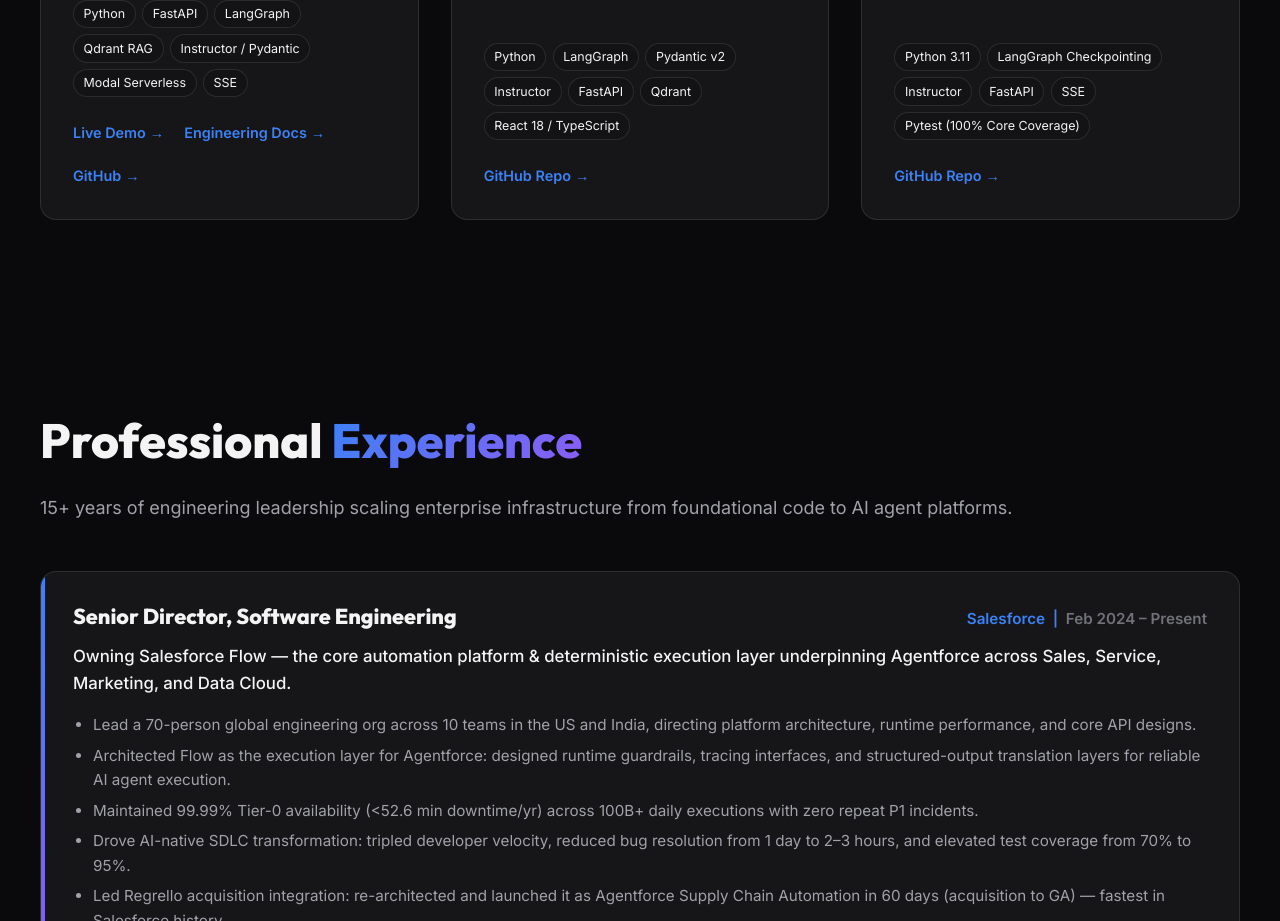
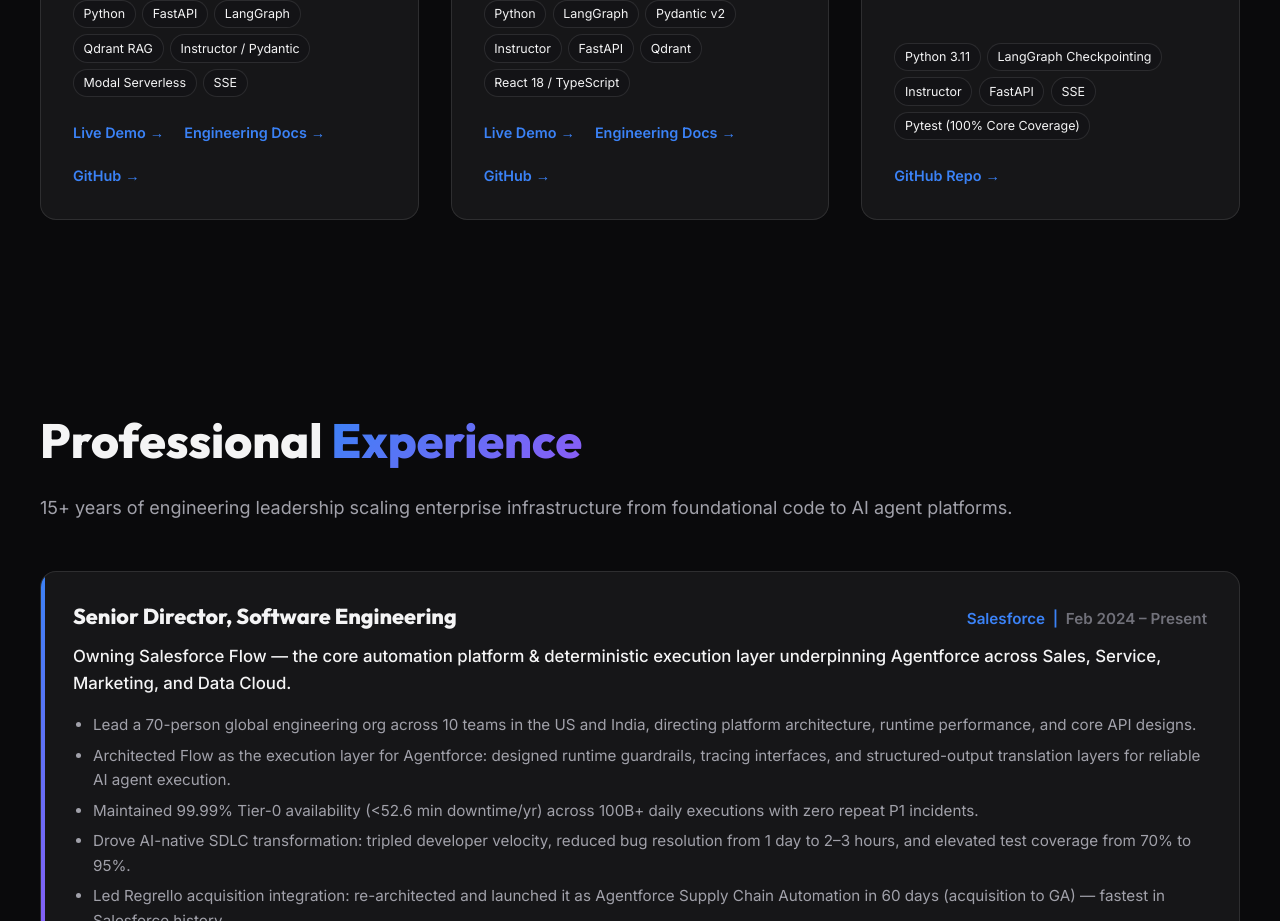
Before and after one commit to anjeshdubey/anjeshdubey.github.io, a React (Vite) app: page / in a window 1280 px wide. Shown: the part 2520-3441 px from the top of the page. Built offline with nearby package versions, Linux system fonts and the light colour scheme.

Commit message:
Add Live Demo and Engineering Docs links to FlowStrix card
Follows the same GitHub Pages link pattern already used for Sentinel
(anjesh.ai/<RepoName>/ and .../engineering/). Also corrects the GitHub
link's repo-name casing to match the actual repo (FlowStrix).

```diff
--- a/src/components/Projects.tsx
+++ b/src/components/Projects.tsx
@@ -27,7 +27,9 @@
       ],
       tech: ['Python', 'LangGraph', 'Pydantic v2', 'Instructor', 'FastAPI', 'Qdrant', 'React 18 / TypeScript'],
       links: [
-        { label: 'GitHub Repo', href: 'https://github.com/anjeshdubey/flowstrix' },
+        { label: 'Live Demo', href: 'https://anjesh.ai/FlowStrix/' },
+        { label: 'Engineering Docs', href: 'https://anjesh.ai/FlowStrix/engineering/' },
+        { label: 'GitHub', href: 'https://github.com/anjeshdubey/FlowStrix' },
       ],
     },
     {
```
